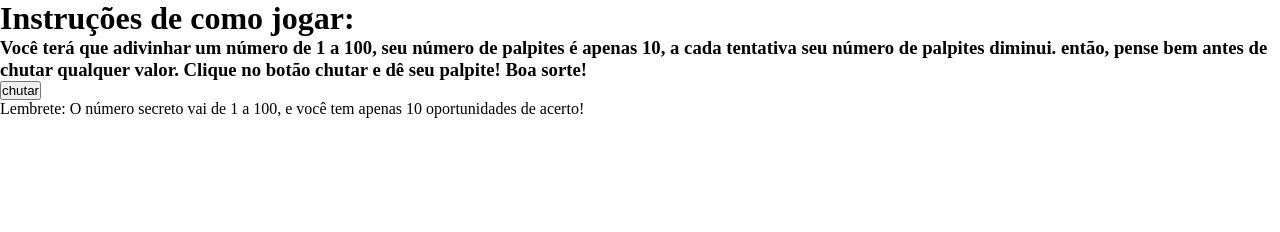
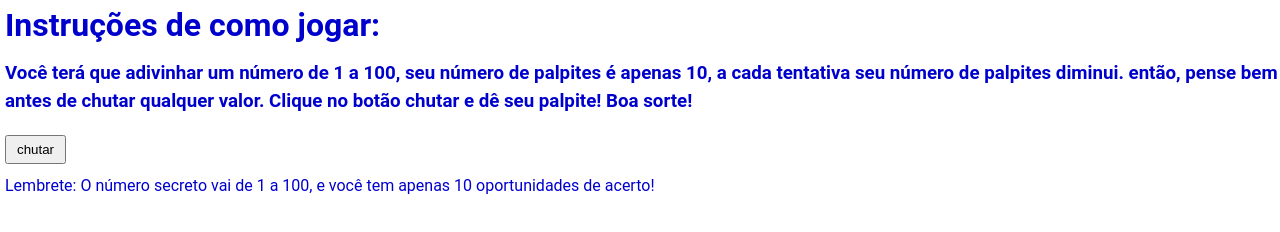
Before and after one commit to Jeffboy1993/Jogo-de-adivinha--o, a plain HTML site: page index.html in a window 1280 px wide. Drawn offline with Linux system fonts and the light colour scheme.

Commit message:
atualização do código

```diff
--- a/script.js
+++ b/script.js
@@ -3,9 +3,9 @@
 function jogoDeAdivinhacao() {
 
     const numeroSecreto = gerarNumeroAleatorio();
+
     const tentativas = numeroDeTentativas(numeroSecreto);
-
-}
+  }
 
 // Funções Auxiliares //
 const gerarNumeroAleatorio = () => Math.floor(Math.random() * 100) + 1;
--- a/styles.css
+++ b/styles.css
@@ -4,3 +4,36 @@
     padding: 0;
     box-sizing: border-box;
 }
+
+/* Body */
+body {
+    font-family: "Roboto", sans-serif;
+    line-height: 1.5;
+    color: #0000cd;
+    background-color: #ffffff;
+}
+
+body p {
+    margin-left: 5px;
+}
+
+/* Menu */
+main h1 {
+    margin-top: 1px;
+    margin-bottom: 5px;
+    margin-left: 5px;
+}
+
+main h3 {
+    margin-top: 10px;
+    margin-bottom: 10px;
+    margin-left: 5px;
+}
+
+/* Botão onclick */
+button {
+    margin-top: 10px;
+    margin-bottom: 10px;
+    margin-left: 5px;
+    padding: 5px 10px;
+}
```
